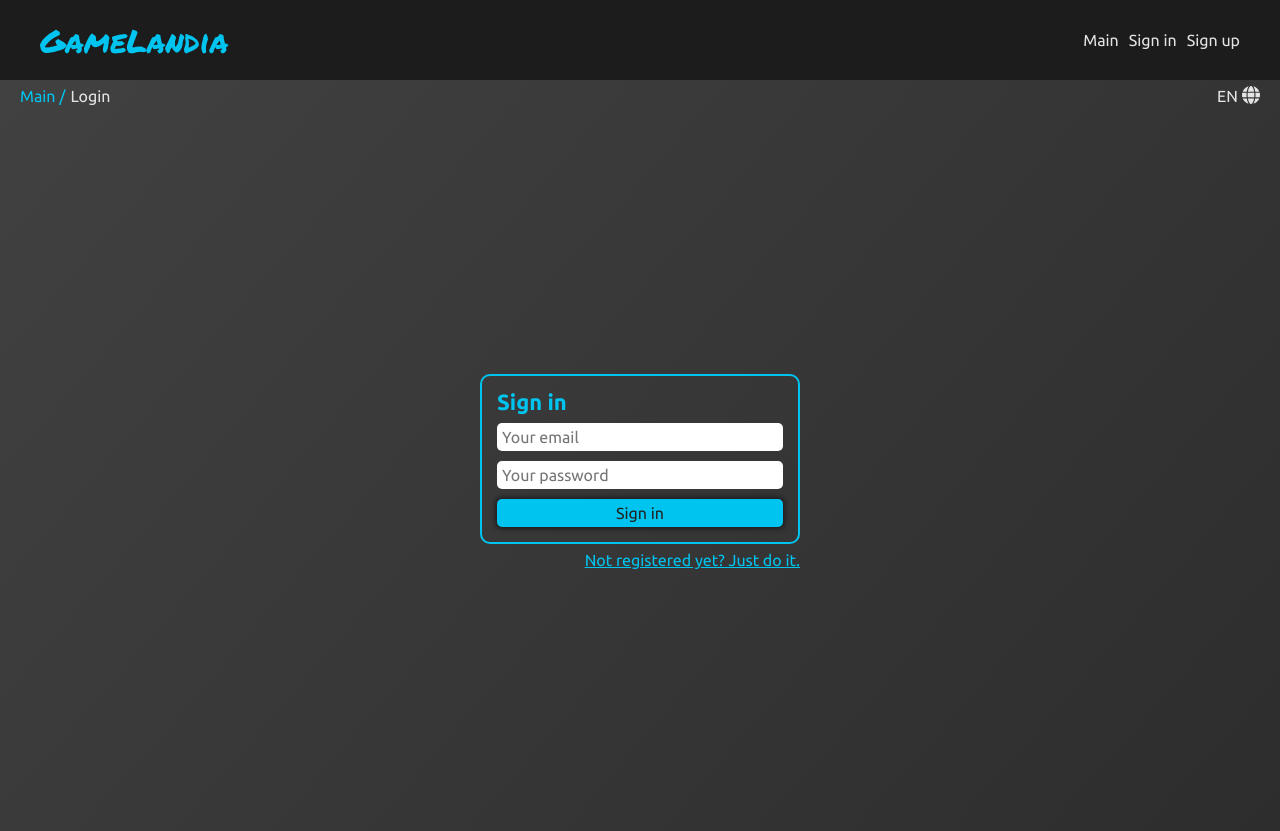
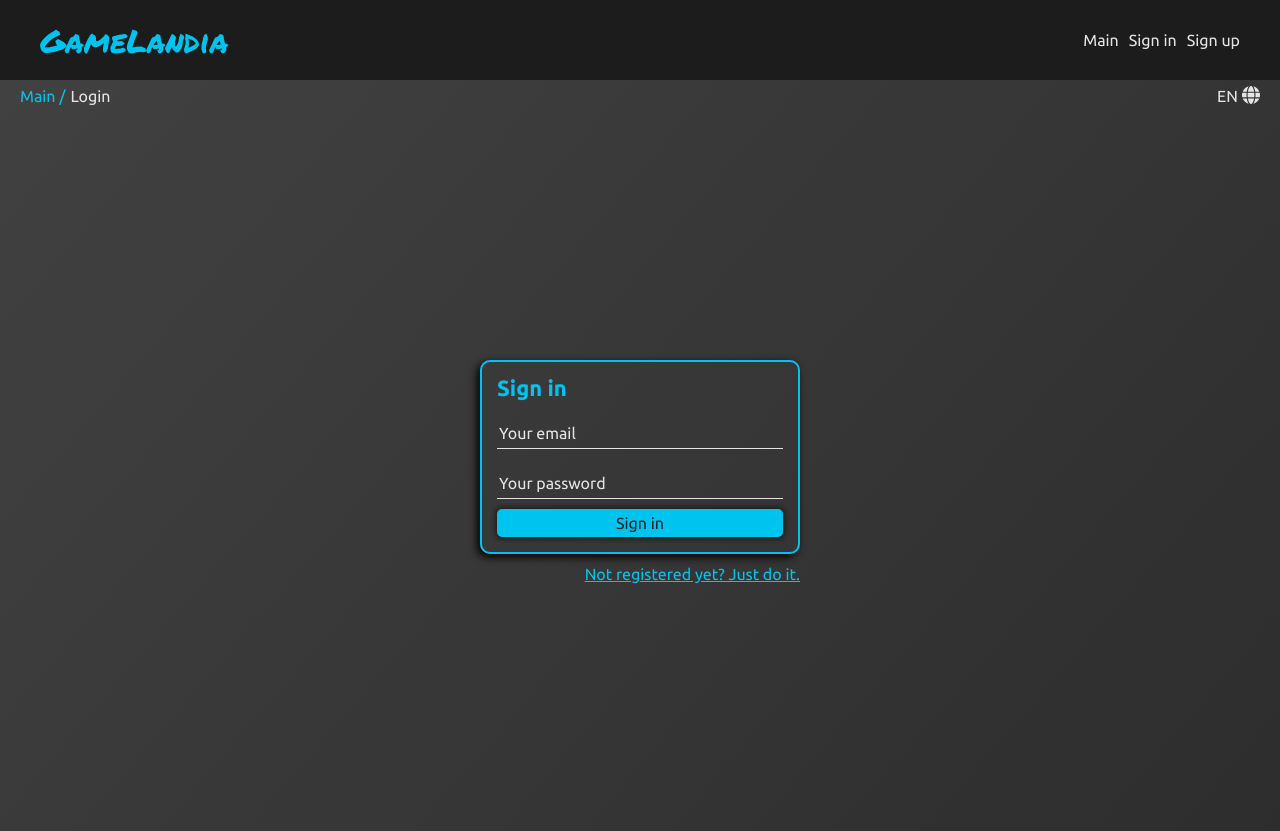
Before and after one commit to Nikitapil/gamelandia, a React (Create React App) app: page /gamelandia/login in a window 1280 px wide. Built offline with nearby package versions, Linux system fonts and the light colour scheme; no server answers.

Commit message:
auth form refactoring

```diff
--- a/src/components/Auth/AuthForm.tsx
+++ b/src/components/Auth/AuthForm.tsx
@@ -1,6 +1,7 @@
 import React, { FC, useEffect, useState } from 'react';
 import { useTranslation } from 'react-i18next';
 import authStyles from '../../styles/auth.module.scss';
+import { AppInput } from '../UI/AppInput';
 
 interface AuthFormProps {
   formTitle: string;
@@ -17,6 +18,7 @@ export const AuthForm: FC<AuthFormProps> = ({
 }) => {
   const [formData, setFormData] = useState({ email: '', password: '' });
   const [userName, setUserName] = useState('');
+
   const onInput = (e: React.ChangeEvent<HTMLInputElement>) => {
     setFormData({ ...formData, [e.target.name]: e.target.value });
   };
@@ -43,33 +45,31 @@ export const AuthForm: FC<AuthFormProps> = ({
   return (
     <form className={authStyles['auth-form']} onSubmit={onSubmit}>
       <h2 className={authStyles['auth-form__title']}>{formTitle}</h2>
-      <input
-        className={authStyles['auth-form__input']}
+      <AppInput
         type="email"
-        data-testid="email-input"
-        placeholder={t('your_email')}
         name="email"
         value={formData.email}
         onChange={onInput}
+        testId="email-input"
+        label={t('your_email')}
       />
-      <input
-        className={authStyles['auth-form__input']}
+      <AppInput
         type="password"
-        placeholder={t('your_password')}
         name="password"
         value={formData.password}
         onChange={onInput}
+        label={t('your_password')}
       />
       {isSignUp && (
-        <input
-          className={authStyles['auth-form__input']}
+        <AppInput
           type="text"
           data-testid="display-name"
-          placeholder={t('your_name')}
-          required
           name="displayName"
+          testId="display-name"
           value={userName}
           onChange={onChangeUserName}
+          label={t('your_name')}
+          required
         />
       )}
       <button
--- /dev/null
+++ b/src/components/UI/AppInput.tsx
@@ -0,0 +1,49 @@
+import React, { useMemo } from 'react';
+import { v4 as uuidv4 } from 'uuid';
+import appInputStyles from '../../styles/appInput.module.scss';
+
+interface IAppInputProps {
+  className?: string;
+  type: 'text' | 'email' | 'password';
+  testId?: string;
+  name: string;
+  value: string;
+  onChange: (e: React.ChangeEvent<HTMLInputElement>) => void;
+  label?: string;
+  required?: boolean;
+}
+
+export const AppInput = ({
+  type,
+  testId,
+  name,
+  value,
+  onChange,
+  label,
+  className,
+  required
+}: IAppInputProps) => {
+  const id = useMemo(() => {
+    return uuidv4();
+  }, []);
+
+  const classNameValue = useMemo(() => {
+    return value ? appInputStyles['with-content'] : '';
+  }, [value]);
+
+  return (
+    <div className={`${appInputStyles['app-input']} ${className || ''}`}>
+      <input
+        type={type}
+        data-testid={testId}
+        name={name}
+        value={value}
+        onChange={onChange}
+        id={id}
+        className={classNameValue}
+        required={required || false}
+      />
+      {label && <label htmlFor={id}>{label}</label>}
+    </div>
+  );
+};
--- a/src/react-app-env.d.ts
+++ b/src/react-app-env.d.ts
@@ -1,2 +1,3 @@
 /// <reference types="react-scripts" />
 declare module '*.png';
+declare module 'uuid';
--- /dev/null
+++ b/src/styles/appInput.module.scss
@@ -0,0 +1,47 @@
+@import "vars";
+
+.app-input {
+  position: relative;
+  background: transparent;
+  label {
+    color: $mainColor;
+    position: absolute;
+    left: 0;
+    bottom: 0;
+    font-size: 16px;
+    padding-bottom: 8px;
+    padding-left: 2px;
+    transition: 0.3s;
+  }
+  input {
+    background: transparent;
+    border: none;
+    color: $mainColor;
+    font-weight: 400;
+    padding: 15px 5px 3px;
+    font-size: 18px;
+    border-bottom: 1.5px solid $mainColor;
+    width: 100%;
+    -webkit-appearance: none;
+    &:focus + label, &.with-content + label {
+      top: 0;
+      left: 0;
+      font-size: 12px;
+      &::after {
+        content: ':';
+      }
+    }
+  }
+  input:-webkit-autofill,
+  input:-webkit-autofill:hover,
+  input:-webkit-autofill:focus,
+  {
+    background: transparent;
+    -webkit-appearance: none;
+    -webkit-box-shadow: 0 0 0px 1000px transparent inset;
+    transition: background-color 5000s ease-in-out 0s;
+    background: -webkit-linear-gradient(top,  rgba(255,255,255,0) 0%,rgba(0,174,255,0.04) 50%,rgba(255,255,255,0) 51%,rgba(0,174,255,0.03) 100%);
+    color: #E4E4E4FF;
+    -webkit-text-fill-color: #E4E4E4FF;
+  }
+}
--- a/src/styles/auth.module.scss
+++ b/src/styles/auth.module.scss
@@ -17,6 +17,7 @@
   padding: 15px;
   border: 2px solid $titleColor;
   border-radius: 10px;
+  box-shadow: -3px 3px 8px #000000;
 }
 
 .auth-form__title {
@@ -47,6 +48,6 @@
 }
 .auth-link {
   color: $titleColor;
-  margin-top: 8px;
+  margin-top: 12px;
   align-self: flex-end;
 }
```
